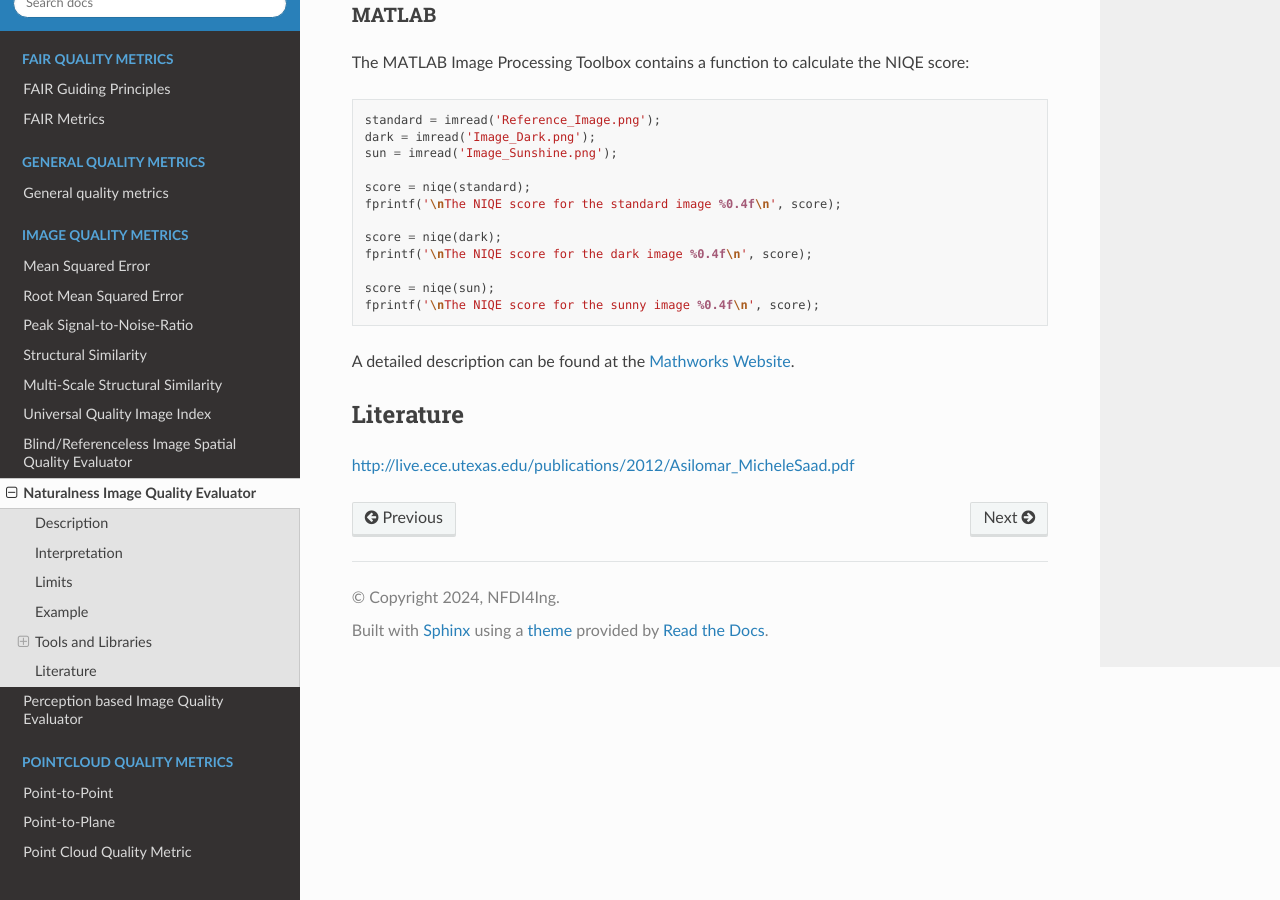
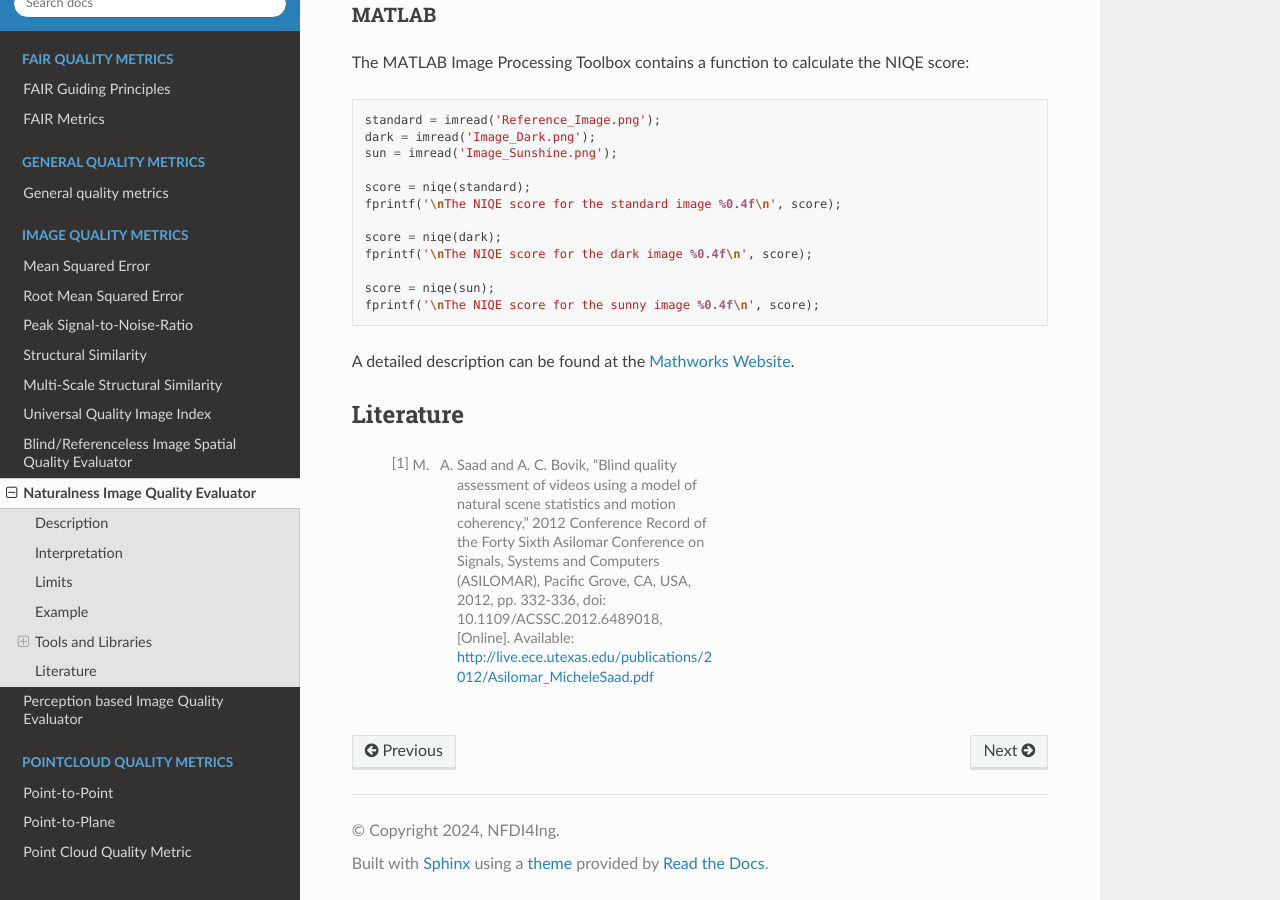
Before and after one commit to NFDI4ING-TA-GOLO/GOLO_Data_Quality_Metrics, a Sphinx documentation site: the page built from docs/source/image_quality/NIQE.rst, in a window 1280 px wide and 900 px high, scrolled down 2217 px. Built offline with Sphinx 7.4.7 and the Read the Docs theme 3.1.0, drawn with Linux system fonts in a browser that asks for light colours.

Commit message:
update literature

```diff
--- a/docs/source/image_quality/NIQE.rst
+++ b/docs/source/image_quality/NIQE.rst
@@ -74,4 +74,4 @@ A detailed description can be found at the `Mathworks Website <https://de.mathwo
 Literature
 ********************
 
-http://live.ece.utexas.edu/publications/2012/Asilomar_MicheleSaad.pdf
+ .. [1] M. A. Saad and A. C. Bovik, "Blind quality assessment of videos using a model of natural scene statistics and motion coherency," 2012 Conference Record of the Forty Sixth Asilomar Conference on Signals, Systems and Computers (ASILOMAR), Pacific Grove, CA, USA, 2012, pp. 332-336, doi: 10.1109/ACSSC.2012.6489018, [Online]. Available: http://live.ece.utexas.edu/publications/2012/Asilomar_MicheleSaad.pdf
```
